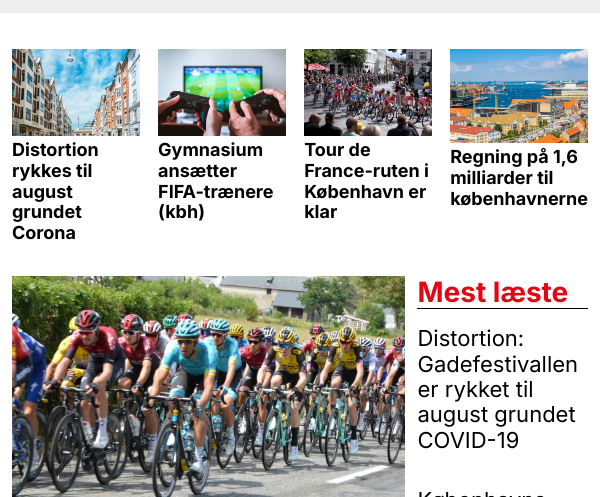
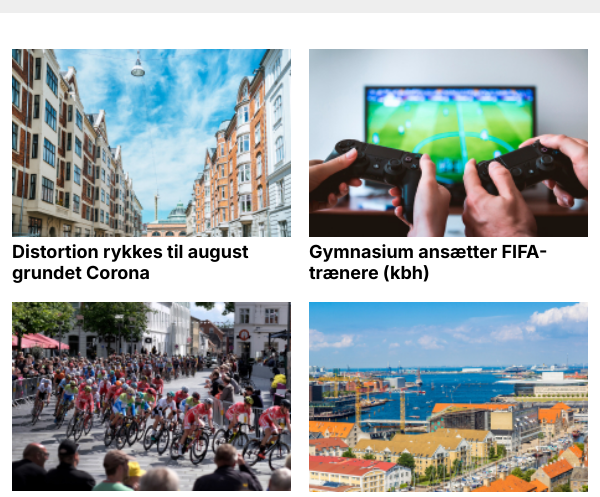
Before and after one commit to dkkmartin/avis_site, a plain HTML site: page index.html in a window 600 px wide. Shown: the part 47-544 px from the top of the page. Drawn offline with nearby package versions, Linux system fonts and the light colour scheme.

Commit message:
Add: Small fixes

```diff
--- a/style.css
+++ b/style.css
@@ -165,8 +165,9 @@ font-family: 'Roboto', sans-serif;
 
 .section__top {
   display: grid;
-  grid-template-columns: repeat(4, 1fr);
+  grid-template-columns: repeat(4, minmax(100px, 1fr));
   gap: 1em;
+  overflow: hidden;
 }
 
 .top__section__con {
@@ -819,6 +820,17 @@ button:hover {
 
 /** MISC **/
 
+/** MISC INDEX__SECTION__TOP **/
+
+@media only screen and (min-width: 481px) and (max-width: 620px) {
+  .section__top {
+    display: grid;
+    grid-template-columns: 1fr 1fr;
+    grid-auto-rows: 1fr 1fr;
+    gap: 1em;
+  }
+}
+
 /** MISC FORM **/
 @media only screen and (min-width: 481px) and (max-width: 580px) {
   .form__main {
```
